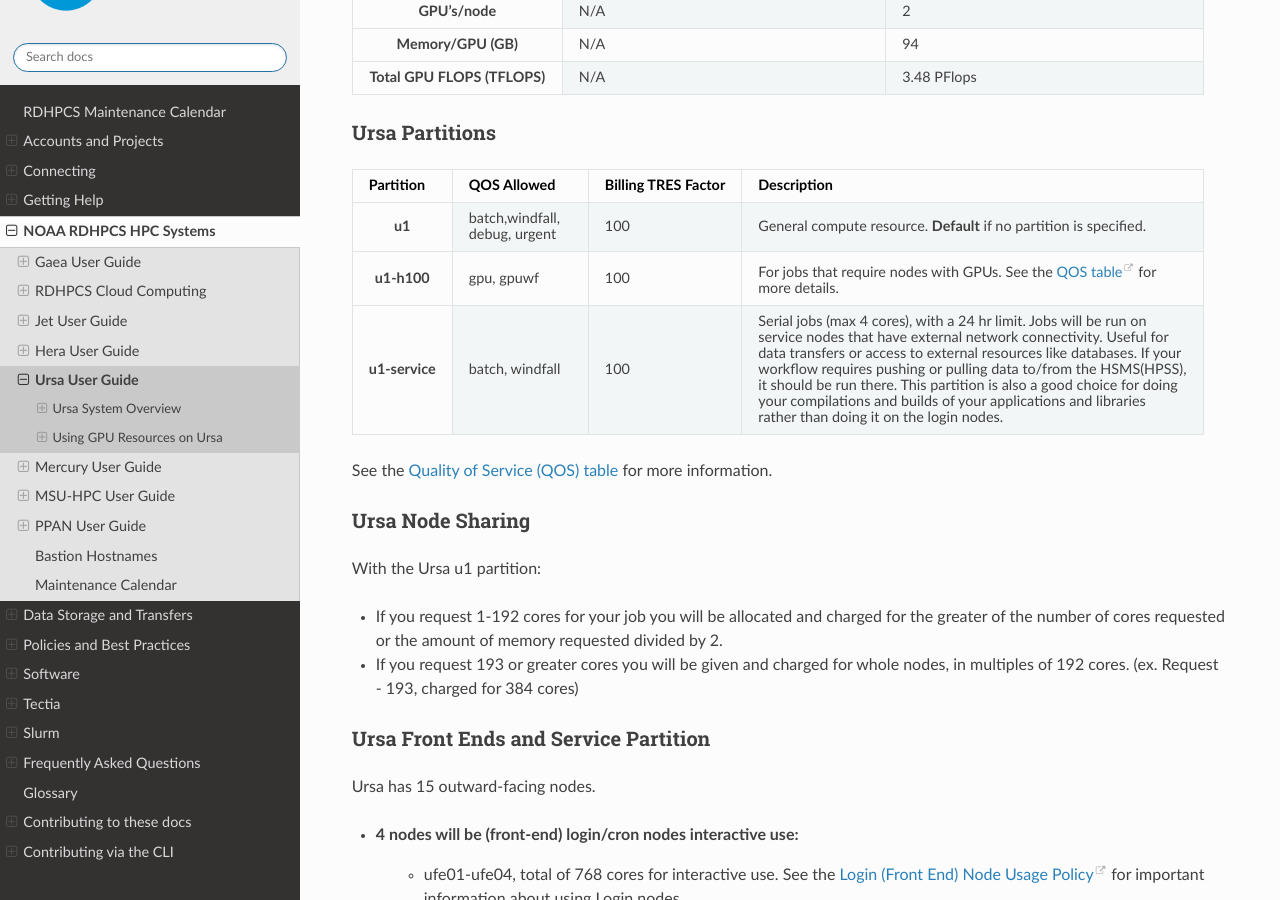
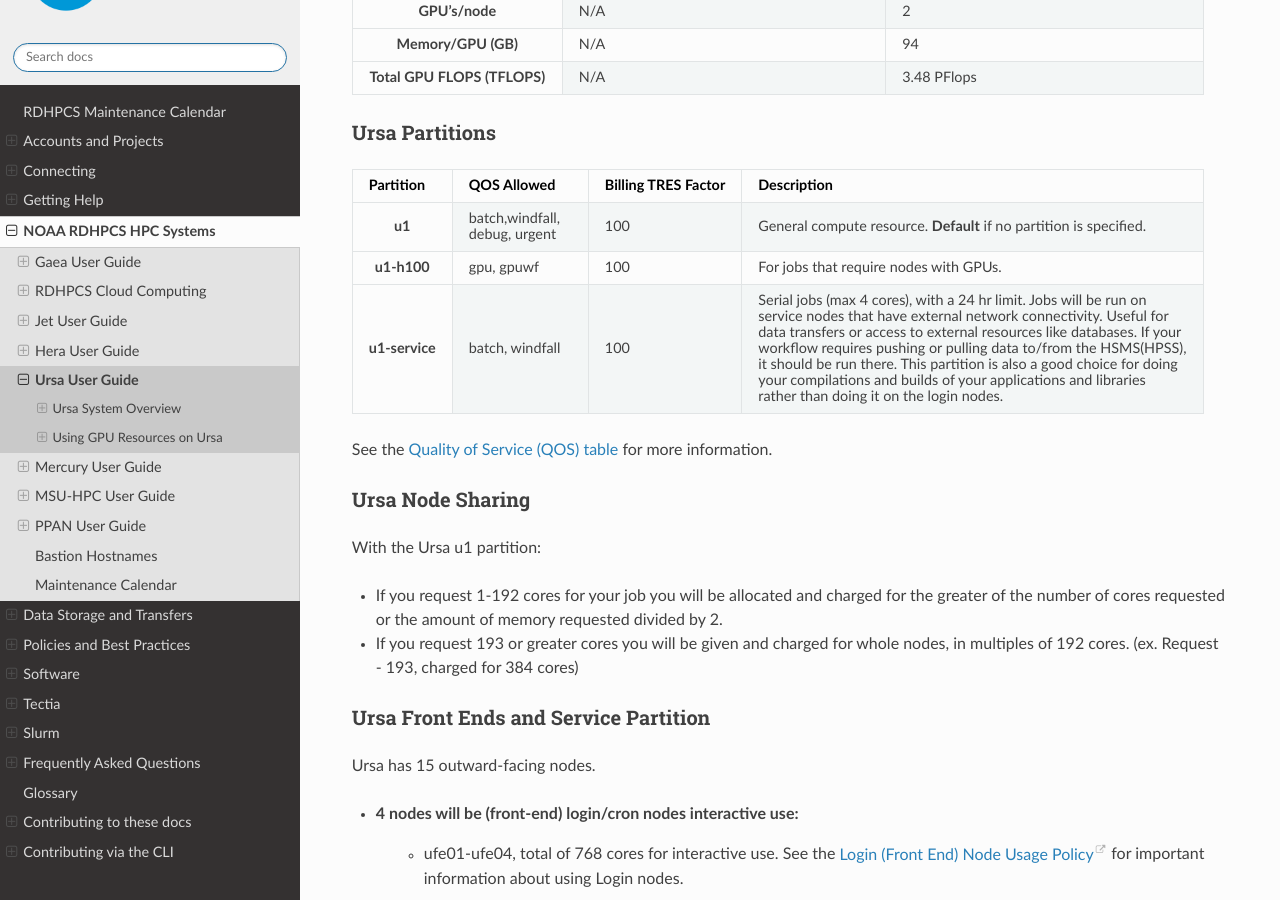
Before and after one commit to NOAA-RDHPCS/noaa-rdhpcs.github.io, a Sphinx documentation site: the page built from source/systems/ursa_user_guide.rst, in a window 1280 px wide and 900 px high, scrolled down 792 px. Built offline with Sphinx 7.4.7 and the Read the Docs theme 3.1.0, drawn with Linux system fonts in a browser that asks for light colours; pages that are not in the unit, such as notebooks, are missing from menus.

Commit message:
Update ursa_user_guide.rst
removed link from table per Raghu

```diff
--- a/source/systems/ursa_user_guide.rst
+++ b/source/systems/ursa_user_guide.rst
@@ -85,7 +85,7 @@ Ursa Partitions
    * - u1-h100
      - gpu, gpuwf
      - 100
-     - For jobs that require nodes with GPUs. See the `QOS table <https://docs.rdhpcs.noaa.gov/queue_policy/policies.html#queue-policy>`_ for more details.
+     - For jobs that require nodes with GPUs.
    * - u1-service
      - batch, windfall
      - 100
```
